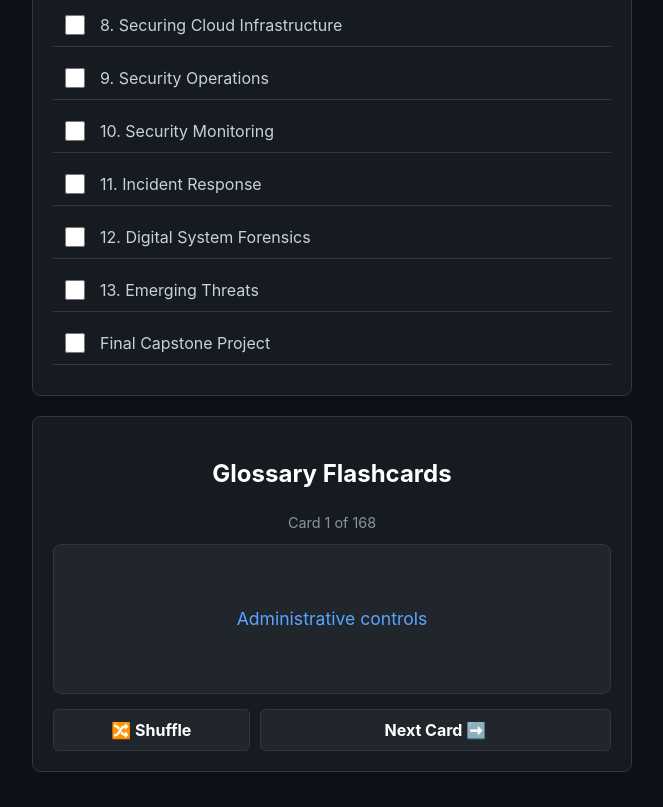
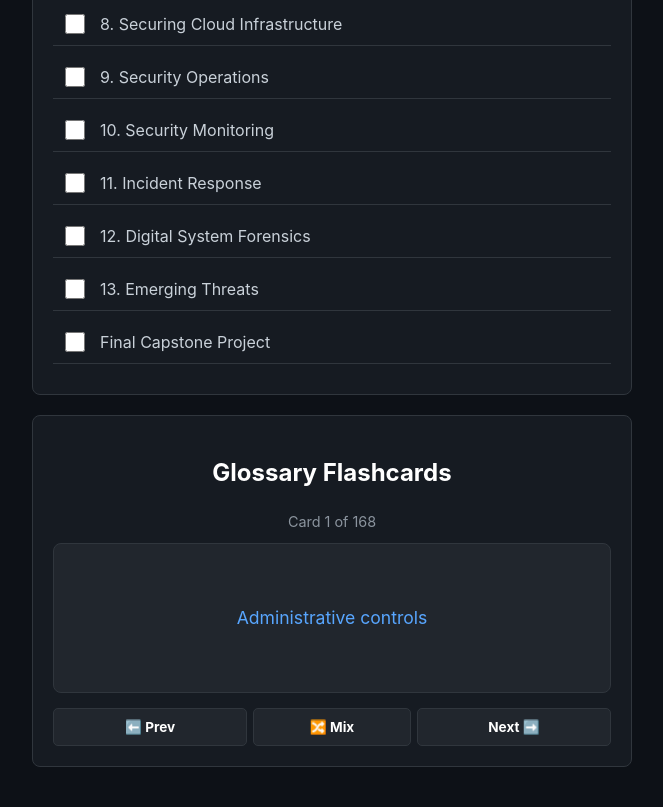
Before and after one commit to classoni66-star/Cyber-study-app, a plain HTML site: page index.html in a window 1280 px wide. Shown: the part 830-1637 px from the top of the page, without its empty margins (308-971 px from the left). Drawn offline with Linux system fonts and the light colour scheme.

Commit message:
Refactor button styles and enhance flashcard actions
Updated button styles and adjusted flashcard action layout. Added previous card functionality and modified flashcard logic comments.

```diff
--- a/index.html
+++ b/index.html
@@ -23,7 +23,7 @@
         /* Timer Styles */
         .timer-display { font-size: 3rem; font-weight: bold; text-align: center; margin: 10px 0; color: #58a6ff; }
         .btn-group { display: flex; justify-content: center; gap: 10px; }
-        button { background-color: var(--accent); color: white; border: none; padding: 10px 20px; border-radius: 5px; font-size: 1rem; cursor: pointer; transition: 0.2s; font-weight: bold; }
+        button { background-color: var(--accent); color: white; border: none; padding: 10px 15px; border-radius: 5px; font-size: 0.95rem; cursor: pointer; transition: 0.2s; font-weight: bold; }
         button:hover { background-color: var(--accent-hover); }
 
         /* Progress Styles */
@@ -35,8 +35,10 @@
         .card-counter { text-align: center; color: var(--text-muted); font-size: 0.9rem; margin-bottom: 10px; }
         .flashcard { background-color: #21262d; border-radius: 8px; padding: 20px; min-height: 150px; display: flex; align-items: center; justify-content: center; text-align: center; cursor: pointer; font-size: 1.1rem; margin-bottom: 15px; border: 1px solid var(--border); transition: transform 0.2s; }
         .flashcard:active { transform: scale(0.97); }
-        .flashcard-actions { display: flex; gap: 10px; justify-content: space-between; }
-        .flashcard-actions button { flex: 1; background-color: #21262d; border: 1px solid var(--border); }
+
+        /* Adjusted Flex Layout for 3 Buttons */
+        .flashcard-actions { display: flex; gap: 6px; justify-content: space-between; }
+        .flashcard-actions button { flex: 1; background-color: #21262d; border: 1px solid var(--border); padding: 10px 5px; font-size: 0.85rem; }
         .flashcard-actions button:hover { background-color: #30363d; }
     </style>
 </head>
@@ -71,8 +73,9 @@
             Tap to reveal definition
         </div>
         <div class="flashcard-actions">
-            <button onclick="shuffleCards()" style="flex: 0.5;">🔀 Shuffle</button>
-            <button onclick="nextCard()">Next Card ➡️</button>
+            <button onclick="prevCard()">⬅️ Prev</button>
+            <button onclick="shuffleCards()" style="flex: 0.8;">🔀 Mix</button>
+            <button onclick="nextCard()">Next ➡️</button>
         </div>
     </div>
 </div>
@@ -160,7 +163,7 @@
         localStorage.setItem('studyProgress', JSON.stringify(savedProgress));
     }
 
-    // --- 3. FLASHCARD LOGIC (MODULES 1-5 EXTRACTED FROM PDF) ---
+    // --- 3. FLASHCARD LOGIC (MODULES 1-5) ---
     const flashcards = [
         // Module 1
         { term: "Administrative controls", definition: "Guidelines, policies, and procedures written to meet and enforce security goals." },
@@ -377,6 +380,12 @@
         showCard();
     }
 
+    function prevCard() {
+        // Add length before modulo to handle negative numbers correctly
+        currentCardIndex = (currentCardIndex - 1 + flashcards.length) % flashcards.length;
+        showCard();
+    }
+
     function shuffleCards() {
         // Fisher-Yates Shuffle algorithm
         for (let i = flashcards.length - 1; i > 0; i--) {
@@ -395,4 +404,4 @@
     };
 </script>
 </body>
-    </html>
+</html>
```
